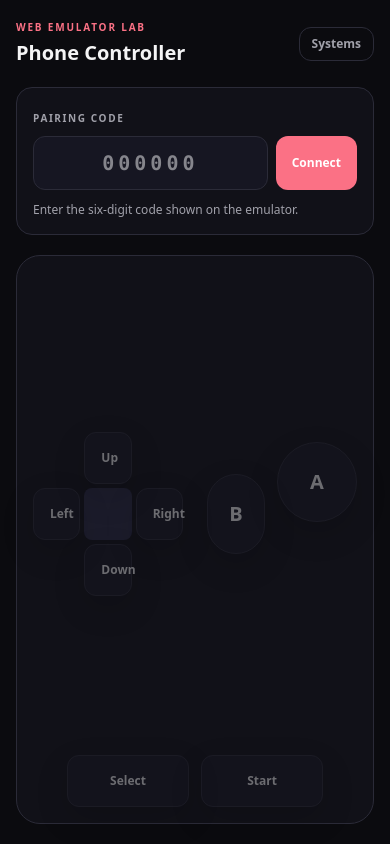
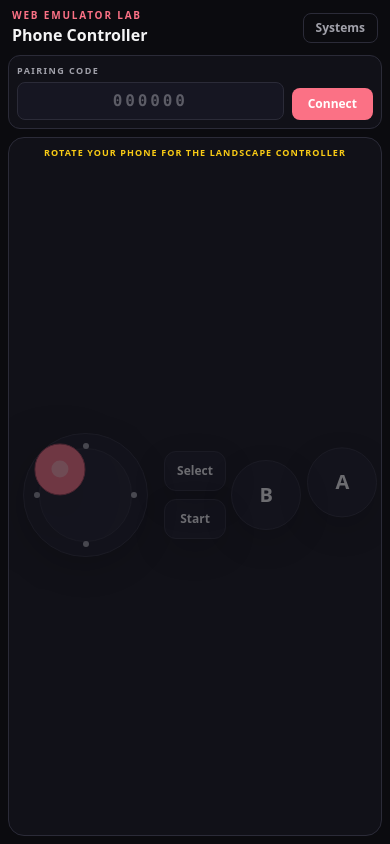
Before and after one commit to pathipat11/web-emulator, a Next.js app: page /controller in a window 390 px wide. Built offline with nearby package versions, Linux system fonts and the light colour scheme.

Commit message:
feat: enhance virtual joystick functionality and improve UI responsiveness

```diff
--- a/src/components/phone-controller/PhoneControllerClient.tsx
+++ b/src/components/phone-controller/PhoneControllerClient.tsx
@@ -48,8 +48,8 @@ function ControllerButton({
             className={[
                 "touch-none select-none border border-(--border) bg-(--panel-2) font-black text-(--text) shadow-(--shadow) transition active:scale-95 active:border-(--accent-border) active:bg-(--accent) active:text-(--accent-text) disabled:opacity-40",
                 round
-                    ? "grid h-20 w-20 place-items-center rounded-full text-xl"
-                    : "min-h-13 rounded-xl px-4 text-xs",
+                    ? "grid h-[clamp(3.75rem,18vw,7rem)] w-[clamp(3.75rem,18vw,7rem)] place-items-center rounded-full text-xl landscape:h-[clamp(4.5rem,22vmin,7rem)] landscape:w-[clamp(4.5rem,22vmin,7rem)]"
+                    : "min-h-10 rounded-xl px-3 text-xs sm:min-h-11 sm:px-4",
             ].join(" ")}
             onContextMenu={(event) => event.preventDefault()}
             onPointerDown={(event) => {
@@ -67,6 +67,138 @@ function ControllerButton({
         >
             {label}
         </button>
+    );
+}
+
+const JOYSTICK_DIRECTIONS = ["UP", "DOWN", "LEFT", "RIGHT"] as const;
+
+function VirtualJoystick({
+    onPress,
+    onRelease,
+    disabled,
+}: {
+    onPress: (button: string) => void;
+    onRelease: (button: string) => void;
+    disabled: boolean;
+}) {
+    const [position, setPosition] = useState({ x: 0, y: 0 });
+    const activeDirectionsRef = useRef(new Set<string>());
+
+    const releaseDirections = useCallback(() => {
+        for (const direction of activeDirectionsRef.current) {
+            onRelease(direction);
+        }
+        activeDirectionsRef.current.clear();
+        setPosition({ x: 0, y: 0 });
+    }, [onRelease]);
+
+    const updateJoystick = useCallback(
+        (
+            clientX: number,
+            clientY: number,
+            element: HTMLDivElement,
+        ) => {
+            const rect = element.getBoundingClientRect();
+            const rawX = clientX - (rect.left + rect.width / 2);
+            const rawY = clientY - (rect.top + rect.height / 2);
+            const maxDistance = Math.min(rect.width, rect.height) * 0.3;
+            const distance = Math.hypot(rawX, rawY);
+            const scale = distance > maxDistance ? maxDistance / distance : 1;
+            const x = rawX * scale;
+            const y = rawY * scale;
+            const normalizedX = x / maxDistance;
+            const normalizedY = y / maxDistance;
+            const deadzone = 0.28;
+            const nextDirections = new Set<string>();
+
+            if (normalizedX < -deadzone) nextDirections.add("LEFT");
+            if (normalizedX > deadzone) nextDirections.add("RIGHT");
+            if (normalizedY < -deadzone) nextDirections.add("UP");
+            if (normalizedY > deadzone) nextDirections.add("DOWN");
+
+            for (const direction of activeDirectionsRef.current) {
+                if (!nextDirections.has(direction)) onRelease(direction);
+            }
+            for (const direction of nextDirections) {
+                if (!activeDirectionsRef.current.has(direction)) onPress(direction);
+            }
+
+            activeDirectionsRef.current = nextDirections;
+            setPosition({ x, y });
+        },
+        [onPress, onRelease],
+    );
+
+    return (
+        <div
+            role="application"
+            aria-label="Virtual joystick"
+            aria-disabled={disabled}
+            className={[
+                "relative aspect-square w-[clamp(7rem,32vw,12rem)] touch-none select-none rounded-full border border-(--border) bg-(--panel-2) shadow-(--shadow) transition landscape:w-[clamp(8rem,44vmin,12rem)]",
+                disabled ? "opacity-40" : "",
+            ].join(" ")}
+            onContextMenu={(event) => event.preventDefault()}
+            onPointerDown={(event) => {
+                if (disabled) return;
+                event.preventDefault();
+                event.currentTarget.setPointerCapture(event.pointerId);
+                updateJoystick(
+                    event.clientX,
+                    event.clientY,
+                    event.currentTarget,
+                );
+                navigator.vibrate?.(8);
+            }}
+            onPointerMove={(event) => {
+                if (
+                    disabled ||
+                    !event.currentTarget.hasPointerCapture(event.pointerId)
+                ) return;
+                event.preventDefault();
+                updateJoystick(
+                    event.clientX,
+                    event.clientY,
+                    event.currentTarget,
+                );
+            }}
+            onPointerUp={(event) => {
+                event.preventDefault();
+                releaseDirections();
+                if (event.currentTarget.hasPointerCapture(event.pointerId)) {
+                    event.currentTarget.releasePointerCapture(event.pointerId);
+                }
+            }}
+            onPointerCancel={releaseDirections}
+            onLostPointerCapture={releaseDirections}
+        >
+            <div className="absolute inset-[12%] rounded-full border border-(--border) bg-(--panel-3)" />
+            {JOYSTICK_DIRECTIONS.map((direction) => (
+                <span
+                    key={direction}
+                    aria-hidden="true"
+                    className={[
+                        "absolute h-1.5 w-1.5 rounded-full bg-(--muted)",
+                        direction === "UP"
+                            ? "left-1/2 top-[8%] -translate-x-1/2"
+                            : direction === "DOWN"
+                                ? "bottom-[8%] left-1/2 -translate-x-1/2"
+                                : direction === "LEFT"
+                                    ? "left-[8%] top-1/2 -translate-y-1/2"
+                                    : "right-[8%] top-1/2 -translate-y-1/2",
+                    ].join(" ")}
+                />
+            ))}
+            <div
+                aria-hidden="true"
+                className="absolute left-1/2 top-1/2 grid h-[42%] w-[42%] -translate-x-1/2 -translate-y-1/2 place-items-center rounded-full border border-(--accent-border) bg-(--accent) shadow-(--shadow-2) transition-transform duration-75"
+                style={{
+                    transform: `translate(calc(-50% + ${position.x}px), calc(-50% + ${position.y}px))`,
+                }}
+            >
+                <span className="h-[34%] w-[34%] rounded-full bg-(--accent-text)/35" />
+            </div>
+        </div>
     );
 }
 
@@ -246,81 +378,110 @@ export default function PhoneControllerClient({
     const hasShoulders = system === "gba";
 
     return (
-        <main className="min-h-dvh bg-(--bg) px-4 py-5 text-(--text)">
-            <div className="mx-auto flex min-h-[calc(100dvh-2.5rem)] w-full max-w-lg flex-col">
-                <header className="flex items-center justify-between gap-4">
+        <main className="h-dvh overflow-hidden bg-(--bg) p-2 text-(--text) sm:p-3">
+            <div className="mx-auto flex h-full w-full max-w-6xl flex-col">
+                <header className="flex shrink-0 items-center justify-between gap-4 px-1">
                     <div>
                         <div className="text-[10px] font-black uppercase tracking-[0.18em] text-(--accent)">
                             Web Emulator Lab
                         </div>
-                        <h1 className="mt-1 text-xl font-black">Phone Controller</h1>
+                        <h1 className="text-base font-black sm:text-lg">
+                            Phone Controller
+                        </h1>
                     </div>
                     <Link
                         href="/"
-                        className="rounded-xl border border-(--border) px-3 py-2 text-xs font-bold text-(--muted)"
+                        className="rounded-lg border border-(--border) px-3 py-1.5 text-xs font-bold text-(--muted)"
                     >
                         Systems
                     </Link>
                 </header>
 
-                <section className="mt-5 rounded-2xl border border-(--border) bg-(--panel) p-4">
+                <section className="mt-2 shrink-0 rounded-xl border border-(--border) bg-(--panel) p-2 sm:px-3">
+                    {connected ? (
+                        <div className="flex items-center justify-between gap-3">
+                            <div className="min-w-0">
+                                <div className="flex items-center gap-2">
+                                    <span className="h-2 w-2 rounded-full bg-(--success)" />
+                                    <span className="text-xs font-black text-(--success)">
+                                        Connected
+                                    </span>
+                                    {system && (
+                                        <span className="rounded-md bg-(--panel-2) px-2 py-0.5 text-[10px] font-black uppercase text-(--accent)">
+                                            {system}
+                                        </span>
+                                    )}
+                                </div>
+                                <p className="truncate text-[10px] text-(--muted)">
+                                    Your phone is now the controller.
+                                </p>
+                            </div>
+                            <button
+                                type="button"
+                                onClick={() => disconnect(true)}
+                                className="shrink-0 rounded-lg border border-(--danger) px-3 py-1.5 text-xs font-bold text-(--danger)"
+                            >
+                                Disconnect
+                            </button>
+                        </div>
+                    ) : (
+                        <div className="flex items-end gap-2">
                             <label
                                 htmlFor="pairing-code"
-                        className="text-[10px] font-black uppercase tracking-[0.16em] text-(--muted)"
+                                className="min-w-0 flex-1 text-[9px] font-black uppercase tracking-[0.16em] text-(--muted)"
                             >
                                 Pairing code
-                    </label>
-                    <div className="mt-2 flex gap-2">
                                 <input
                                     id="pairing-code"
                                     value={code}
                                     onChange={(event) => {
-                                setCode(event.target.value.replace(/\D/g, "").slice(0, 6));
+                                        setCode(
+                                            event.target.value
+                                                .replace(/\D/g, "")
+                                                .slice(0, 6),
+                                        );
                                     }}
                                     inputMode="numeric"
                                     autoComplete="one-time-code"
                                     pattern="[0-9]*"
                                     maxLength={6}
-                            disabled={status === "connecting" || status === "waiting" || connected}
-                            className="min-w-0 flex-1 rounded-xl border border-(--border) bg-(--panel-2) px-4 py-3 text-center font-mono text-xl font-black tracking-[0.2em]"
+                                    disabled={
+                                        status === "connecting" ||
+                                        status === "waiting"
+                                    }
+                                    className="mt-1 w-full rounded-lg border border-(--border) bg-(--panel-2) px-3 py-1.5 text-center font-mono text-base font-black tracking-[0.18em]"
                                     placeholder="000000"
                                 />
-                        {connected ? (
-                            <button
-                                type="button"
-                                onClick={() => disconnect(true)}
-                                className="rounded-xl border border-(--danger) px-4 py-2 text-xs font-bold text-(--danger)"
-                            >
-                                Disconnect
-                            </button>
-                        ) : (
+                            </label>
                             <button
                                 type="button"
                                 onClick={() => void connect()}
-                                disabled={status === "connecting" || status === "waiting"}
-                                className="rounded-xl bg-(--accent) px-4 py-2 text-xs font-bold text-(--accent-text) disabled:opacity-40"
+                                disabled={
+                                    status === "connecting" ||
+                                    status === "waiting"
+                                }
+                                className="rounded-lg bg-(--accent) px-4 py-2 text-xs font-bold text-(--accent-text) disabled:opacity-40"
                             >
                                 Connect
                             </button>
+                            <span className="hidden min-w-0 flex-1 truncate text-[10px] text-(--muted) sm:block" role="status">
+                                {message}
+                            </span>
+                        </div>
                     )}
-                    </div>
-                    <div className="mt-3 flex items-center justify-between gap-3 text-xs">
-                        <span className="text-(--muted)" role="status">{message}</span>
-                        {system && (
-                            <span className="shrink-0 rounded-lg bg-(--panel-2) px-2 py-1 font-black uppercase text-(--accent)">
-                                {system}
-                            </span>
-                        )}
-                    </div>
                 </section>
 
                 <section
-                    className="mt-5 flex flex-1 flex-col justify-between rounded-3xl border border-(--border) bg-(--panel) p-4 sm:p-6"
+                    className="mt-2 flex min-h-0 flex-1 flex-col overflow-hidden rounded-2xl border border-(--border) bg-(--panel) p-2 sm:p-3"
                     aria-label="Virtual controller"
                 >
-                    <div className="grid grid-cols-2 gap-3">
+                    <p className="mb-1 text-center text-[9px] font-bold uppercase tracking-[0.12em] text-(--warning) landscape:hidden">
+                        Rotate your phone for the landscape controller
+                    </p>
+
+                    <div className="grid min-h-0 flex-1 grid-cols-[minmax(0,1fr)_auto_minmax(0,1fr)] items-center gap-[clamp(0.35rem,2.5vw,2rem)]">
+                        <div className="flex min-w-0 flex-col items-center justify-center gap-2">
                             {hasShoulders && (
-                            <>
                                 <ControllerButton
                                     label="L"
                                     button="L"
@@ -328,6 +489,34 @@ export default function PhoneControllerClient({
                                     onRelease={release}
                                     disabled={!connected}
                                 />
+                            )}
+                            <VirtualJoystick
+                                key={connected ? "connected" : "disconnected"}
+                                onPress={press}
+                                onRelease={release}
+                                disabled={!connected}
+                            />
+                        </div>
+
+                        <div className="flex flex-col gap-2">
+                            <ControllerButton
+                                label="Select"
+                                button="SELECT"
+                                onPress={press}
+                                onRelease={release}
+                                disabled={!connected}
+                            />
+                            <ControllerButton
+                                label="Start"
+                                button="START"
+                                onPress={press}
+                                onRelease={release}
+                                disabled={!connected}
+                            />
+                        </div>
+
+                        <div className="flex min-w-0 flex-col items-center justify-center gap-2">
+                            {hasShoulders && (
                                 <ControllerButton
                                     label="R"
                                     button="R"
@@ -335,34 +524,28 @@ export default function PhoneControllerClient({
                                     onRelease={release}
                                     disabled={!connected}
                                 />
-                            </>
                             )}
-                    </div>
-
-                    <div className="my-6 grid grid-cols-2 items-center gap-6">
-                        <div className="mx-auto grid w-full max-w-44 grid-cols-3 grid-rows-3 gap-1">
-                            <span />
-                            <ControllerButton label="Up" button="UP" onPress={press} onRelease={release} disabled={!connected} />
-                            <span />
-                            <ControllerButton label="Left" button="LEFT" onPress={press} onRelease={release} disabled={!connected} />
-                            <span className="rounded-lg bg-(--panel-3)" />
-                            <ControllerButton label="Right" button="RIGHT" onPress={press} onRelease={release} disabled={!connected} />
-                            <span />
-                            <ControllerButton label="Down" button="DOWN" onPress={press} onRelease={release} disabled={!connected} />
-                            <span />
-                        </div>
-
-                        <div className="flex items-center justify-center gap-3">
-                            <ControllerButton label="B" button="B" onPress={press} onRelease={release} disabled={!connected} round />
-                            <div className="-mt-16">
-                                <ControllerButton label="A" button="A" onPress={press} onRelease={release} disabled={!connected} round />
+                            <div className="flex items-center justify-center gap-[clamp(0.35rem,1.5vw,0.75rem)]">
+                                <ControllerButton
+                                    label="B"
+                                    button="B"
+                                    onPress={press}
+                                    onRelease={release}
+                                    disabled={!connected}
+                                    round
+                                />
+                                <div className="-translate-y-[18%]">
+                                    <ControllerButton
+                                        label="A"
+                                        button="A"
+                                        onPress={press}
+                                        onRelease={release}
+                                        disabled={!connected}
+                                        round
+                                    />
                                 </div>
                             </div>
                         </div>
-
-                    <div className="mx-auto grid w-full max-w-64 grid-cols-2 gap-3">
-                        <ControllerButton label="Select" button="SELECT" onPress={press} onRelease={release} disabled={!connected} />
-                        <ControllerButton label="Start" button="START" onPress={press} onRelease={release} disabled={!connected} />
                     </div>
 
                     {system && (
```
Also changed, not shown: 1 other file (tests, documents, lock files or other folders). Lines whose indentation alone changed are shown as unchanged.
